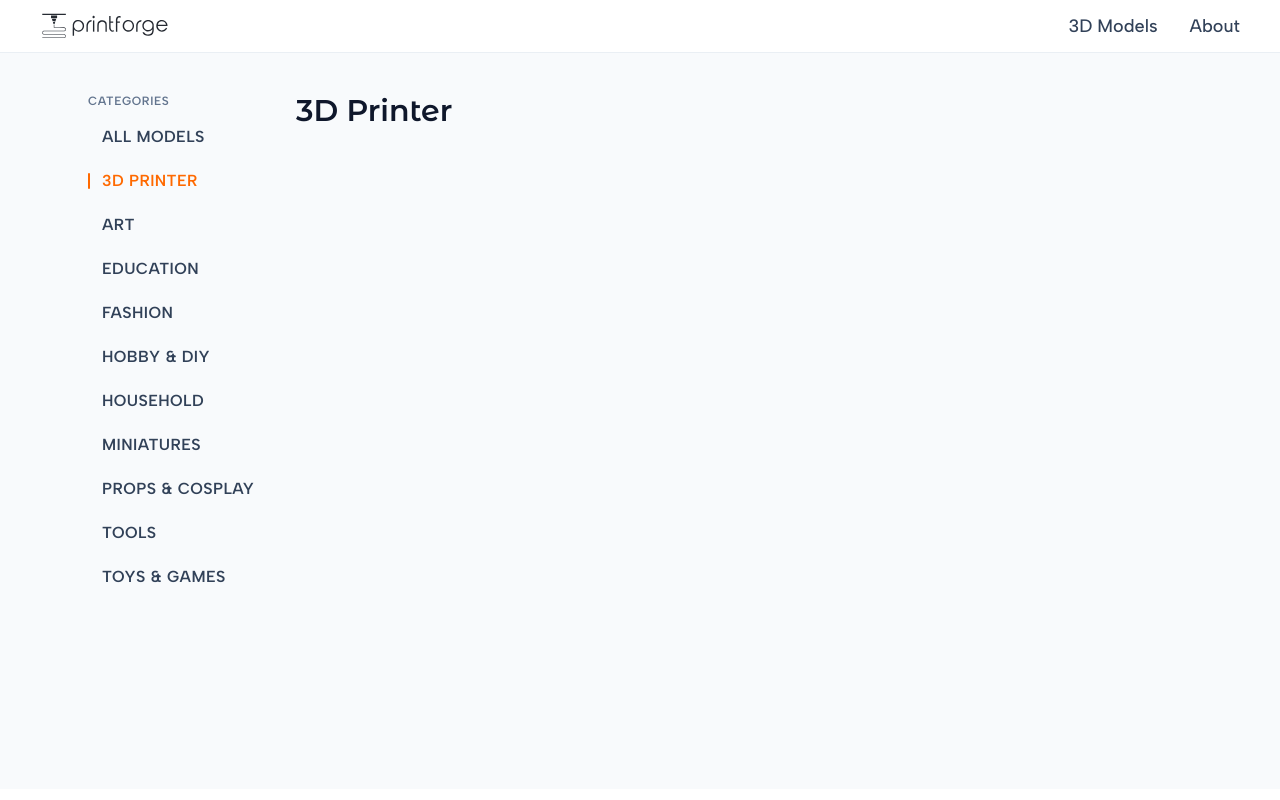
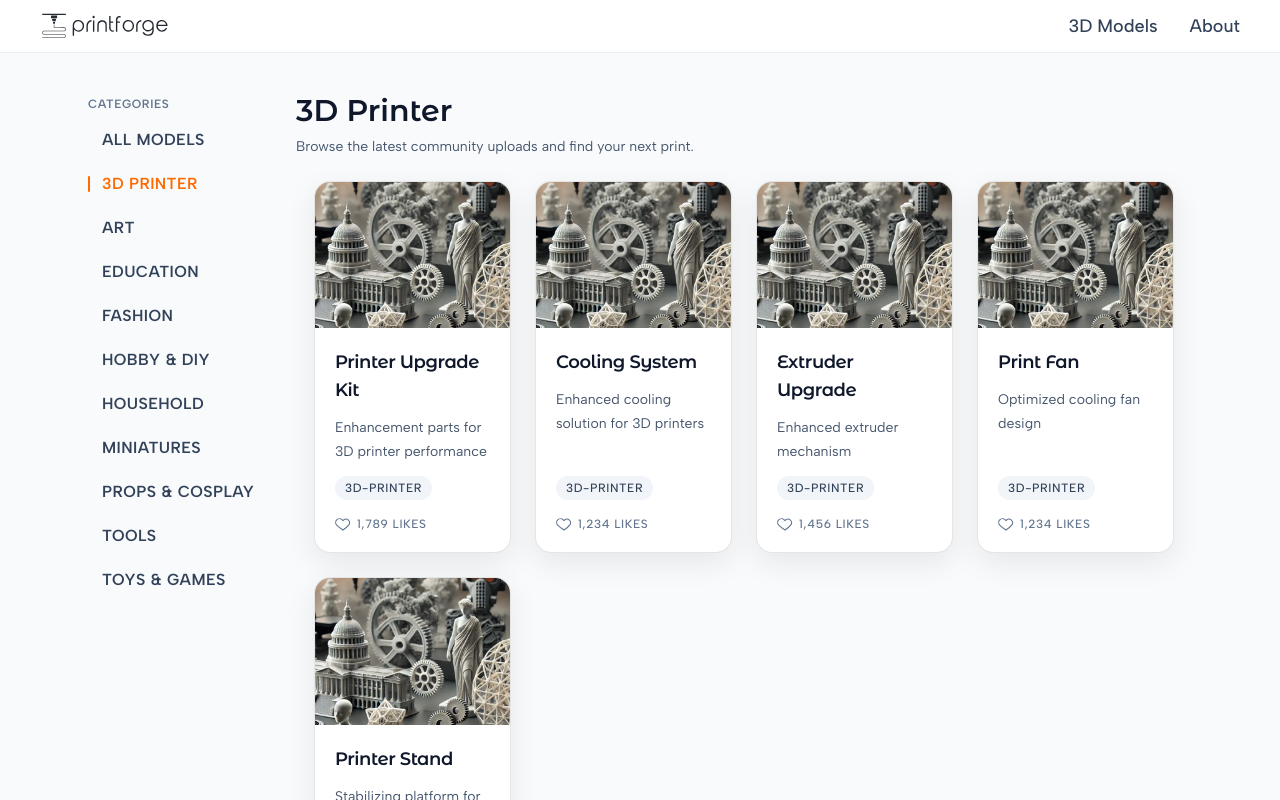
Before and after one commit to Kirubel-Te/Next3DProject, a Next.js app: page /3d-models/category/3d-printer in a window 1280 px wide. Shown: the top 800 px of the page. Built offline with nearby package versions, Linux system fonts and the light colour scheme; a web font is replaced by a local one.

Commit message:
categories page rendered

```diff
--- a/app/3d-models/category/[categoryName]/page.tsx
+++ b/app/3d-models/category/[categoryName]/page.tsx
@@ -2,10 +2,14 @@ import React from 'react'
 import { getCategoryBySlug } from '@/app/lib/categories'
 import type { CategoryPageProps } from '@/app/types'
 import CategoryNav from '../../CategoryNav'
-
+import { getAllModels } from '@/app/lib/models'
+import PageCard from '../../PageCard'
 const page = async({params}:CategoryPageProps) => {
     const { categoryName } = await params
-    const models = getCategoryBySlug(categoryName)
+    const category = getCategoryBySlug(categoryName)
+    const models = await getAllModels()
+    const filteredModels = models.filter(model => model.category.toLowerCase() === category.slug.toLowerCase())
+
   return (
     <div className="min-h-[calc(100dvh-64px)] bg-slate-50">
       <div className="mx-auto flex max-w-[90%] flex-col gap-8 px-6 py-10">
@@ -13,9 +17,27 @@ const page = async({params}:CategoryPageProps) => {
         <div className="flex flex-col gap-8 lg:flex-row">
           <CategoryNav activeSlug={categoryName} variant="sidebar" />
           <div className="flex min-w-0 flex-1 flex-col gap-6 lg:flex-[1_1_0%]">
-            <h1 className="text-3xl font-semibold text-slate-900">
-              {models.displayName}
-            </h1>
+            <div className="flex flex-col gap-2">
+              <h1 className="text-3xl font-semibold text-slate-900">{category.displayName}</h1>
+              <p className="max-w-2xl text-sm text-slate-600">
+                Browse the latest community uploads and find your next print.
+              </p>
+            </div>
+            <div className="mx-auto w-[96%]">
+              <div className="grid w-full justify-items-center gap-6 sm:grid-cols-2 lg:grid-cols-4">
+                {filteredModels.map((model) => (
+                  <PageCard
+                    key={model.id}
+                    id={model.id}
+                    name={model.name}
+                    description={model.description}
+                    category={model.category}
+                    likes={model.likes}
+                    imageSrc='/hero-image 1.png'
+                  />
+                ))}
+              </div>
+            </div>
           </div>
         </div>
       </div>
```
